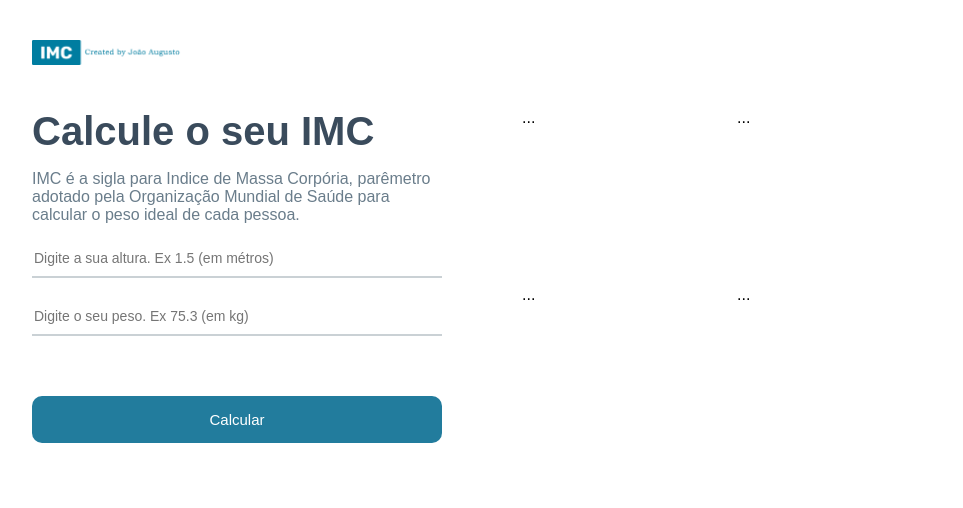
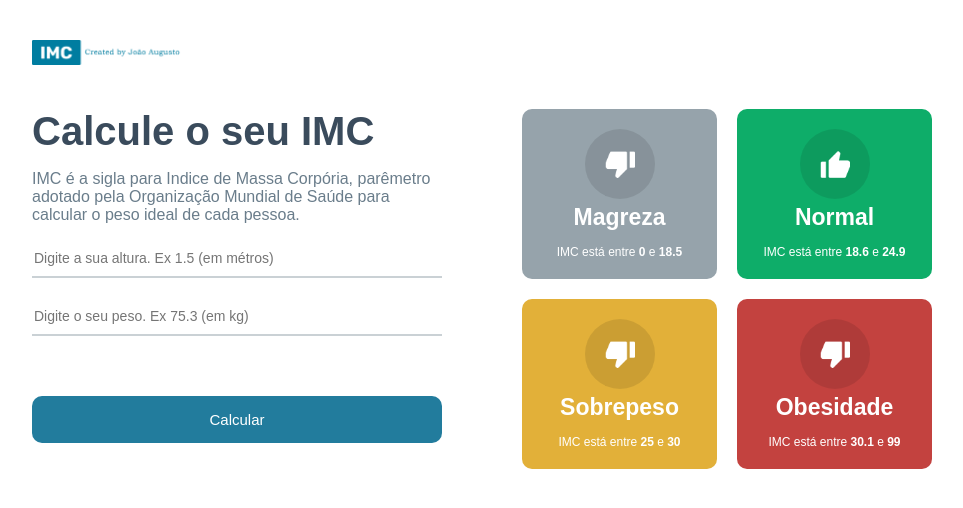
Before and after one commit to joaoAugustoParaty/imc, a React (Create React App) app: page / in a window 1280 px wide. Shown: the top 508 px of the page, without its empty margins (158-1121 px from the left). Built offline with nearby package versions, Linux system fonts and the light colour scheme.

Commit message:
Criando o GridItem

```diff
--- a/src/components/GridItem/GridItem.module.css
+++ b/src/components/GridItem/GridItem.module.css
@@ -0,0 +1,31 @@
+.main{
+    flex: 1;
+    color: #FFF;
+    border-radius: 10px;
+    display: flex;
+    justify-content: center;
+    align-items: center;
+    flex-direction: column;
+    padding: 20px;
+}
+
+.gridIcon{
+    width: 70px;
+    height: 70px;
+    border-radius: 50%;
+    background-color: rgba(0, 0, 0, .1);
+    display: flex;
+    justify-content: center;
+    align-items: center;
+}
+
+.gridTitle{
+    font-size: 23px;
+    font-weight: bold;
+    margin-top: 5px;
+}
+
+.gridInfo{
+    font-size: 12px;
+    margin-top: 14px;
+}
--- a/src/components/GridItem/GridItem.tsx
+++ b/src/components/GridItem/GridItem.tsx
@@ -1,10 +1,23 @@
 import { level } from "../../helpers/imc";
-
+import styles from './GridItem.module.css';
+import upImage from '../../assets/up.png';
+import downImage from '../../assets/down.png';
 type Props = {
     item: level
 };
 export const GridItem = ({ item}: Props) => {
     return(
-        <div>...</div>
+        <div className={styles.main} style={{backgroundColor: item.color}}>
+            <div className={styles.gridIcon}>
+                <img src={item.icon === 'up' ? upImage : downImage} alt="" width="30" />
+            </div>
+            <div className={styles.gridTitle}>{item.title}</div>
+            <div className={styles.gridInfo}>
+               <>
+               IMC está entre <strong>{item.imc[0]}</strong> e <strong>{item.imc[1]}</strong>
+               </>
+            </div>
+
+        </div>
     )
 }
```
Also changed, not shown: src/helpers/imc.ts (+4 -4 lines).
